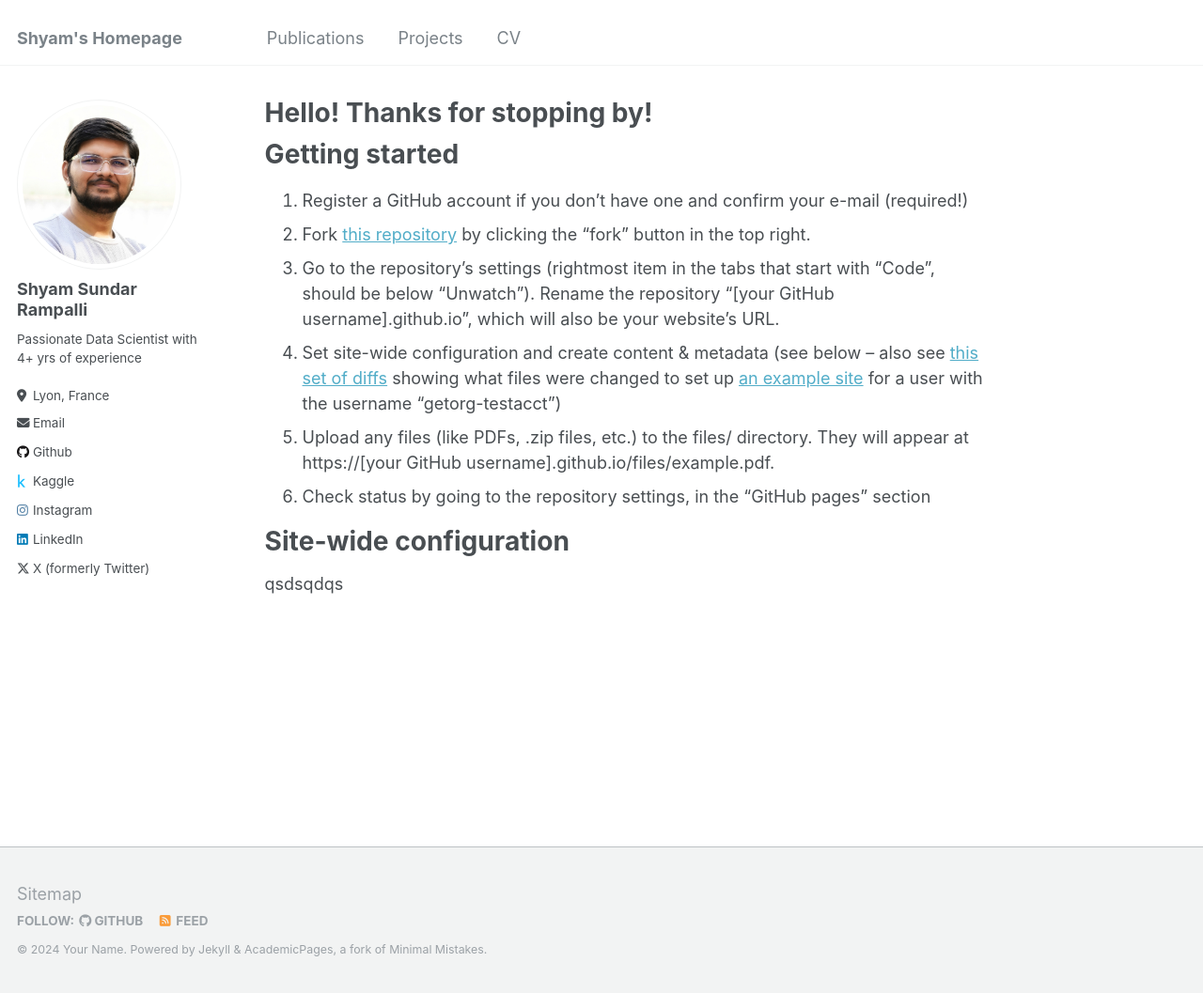
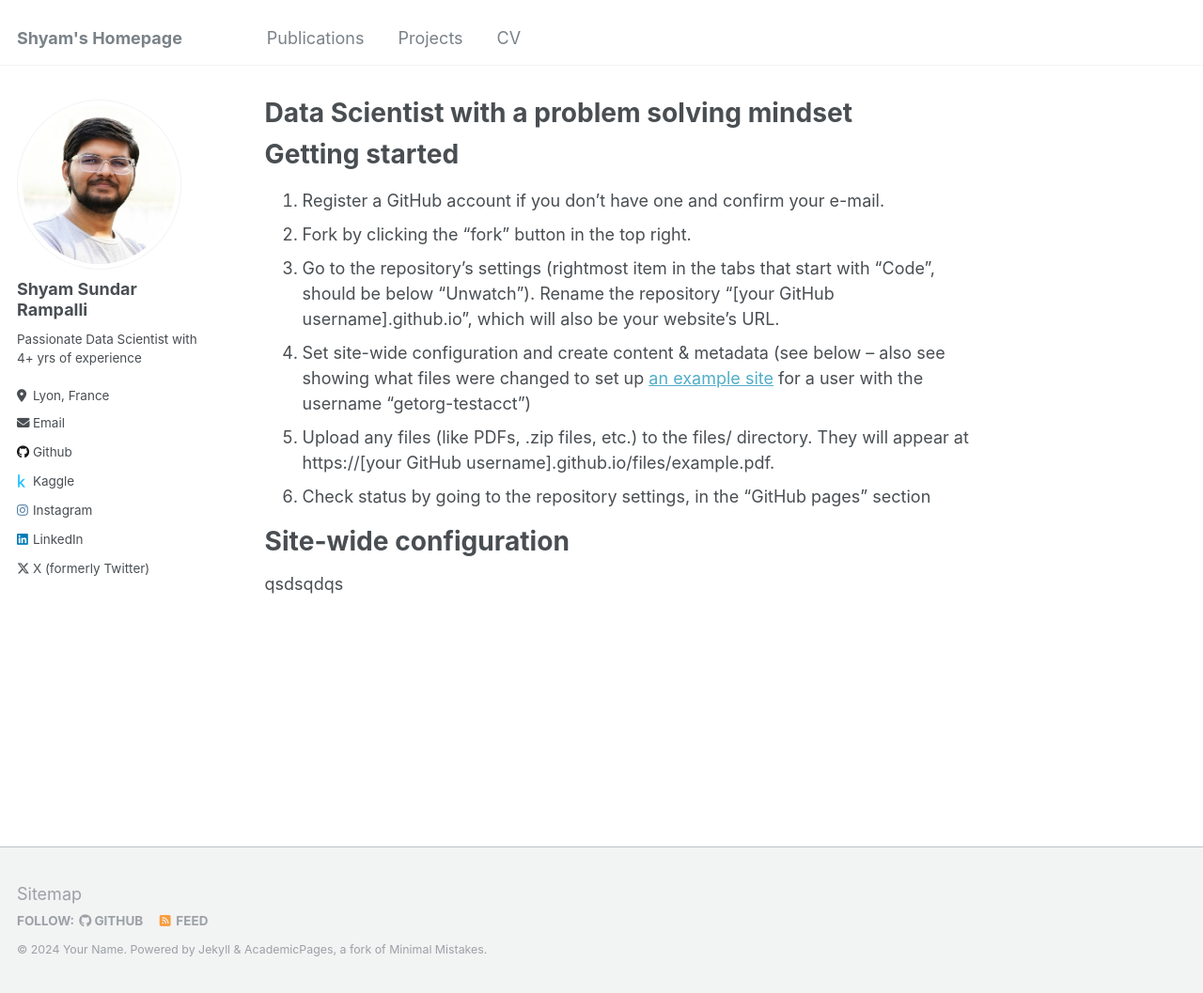
Before and after one commit to rampallishyam/rampallishyam.github.io, a Jekyll site: the page built from _pages/about.md, in a window 1280 px wide and 1057 px high. Shown: the whole window at 94% size. Built offline with Jekyll 4.4.1, drawn with Linux system fonts in a browser that asks for light colours.

Commit message:
minor changes to about.md

```diff
--- a/_pages/about.md
+++ b/_pages/about.md
@@ -1,6 +1,6 @@
 ---
 permalink: /
-title: "Hello! Thanks for stopping by!"
+title: "Data Scientist with a problem solving mindset"
 author_profile: true
 redirect_from:
   - /about/
@@ -11,10 +11,10 @@ redirect_from:
 
 Getting started
 ======
-1. Register a GitHub account if you don't have one and confirm your e-mail (required!)
-1. Fork [this repository](https://github.com/academicpages/academicpages.github.io) by clicking the "fork" button in the top right.
+1. Register a GitHub account if you don't have one and confirm your e-mail.
+1. Fork by clicking the "fork" button in the top right.
 1. Go to the repository's settings (rightmost item in the tabs that start with "Code", should be below "Unwatch"). Rename the repository "[your GitHub username].github.io", which will also be your website's URL.
-1. Set site-wide configuration and create content & metadata (see below -- also see [this set of diffs](http://archive.is/3TPas) showing what files were changed to set up [an example site](https://getorg-testacct.github.io) for a user with the username "getorg-testacct")
+1. Set site-wide configuration and create content & metadata (see below -- also see  showing what files were changed to set up [an example site](https://getorg-testacct.github.io) for a user with the username "getorg-testacct")
 1. Upload any files (like PDFs, .zip files, etc.) to the files/ directory. They will appear at https://[your GitHub username].github.io/files/example.pdf.
 1. Check status by going to the repository settings, in the "GitHub pages" section
 
```
